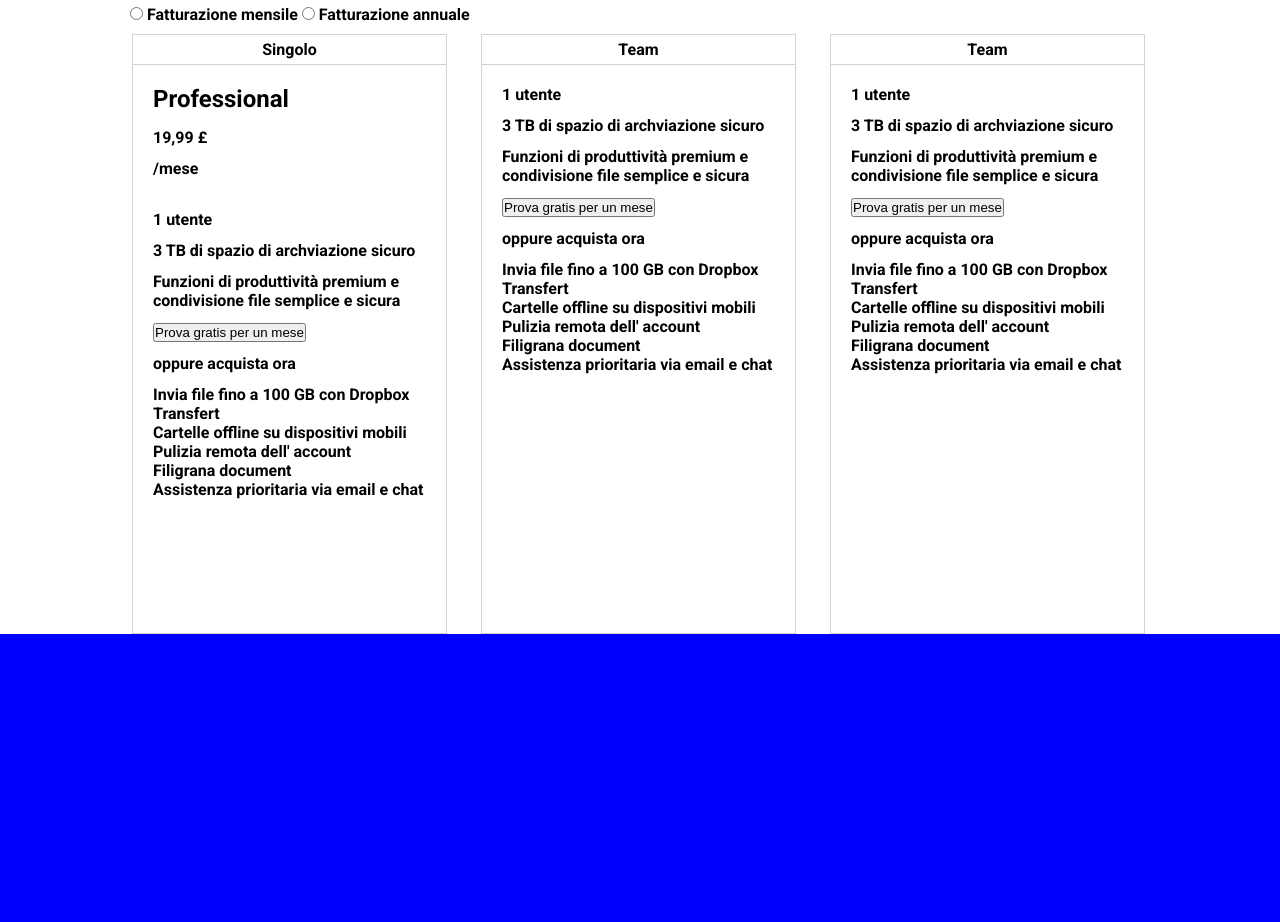
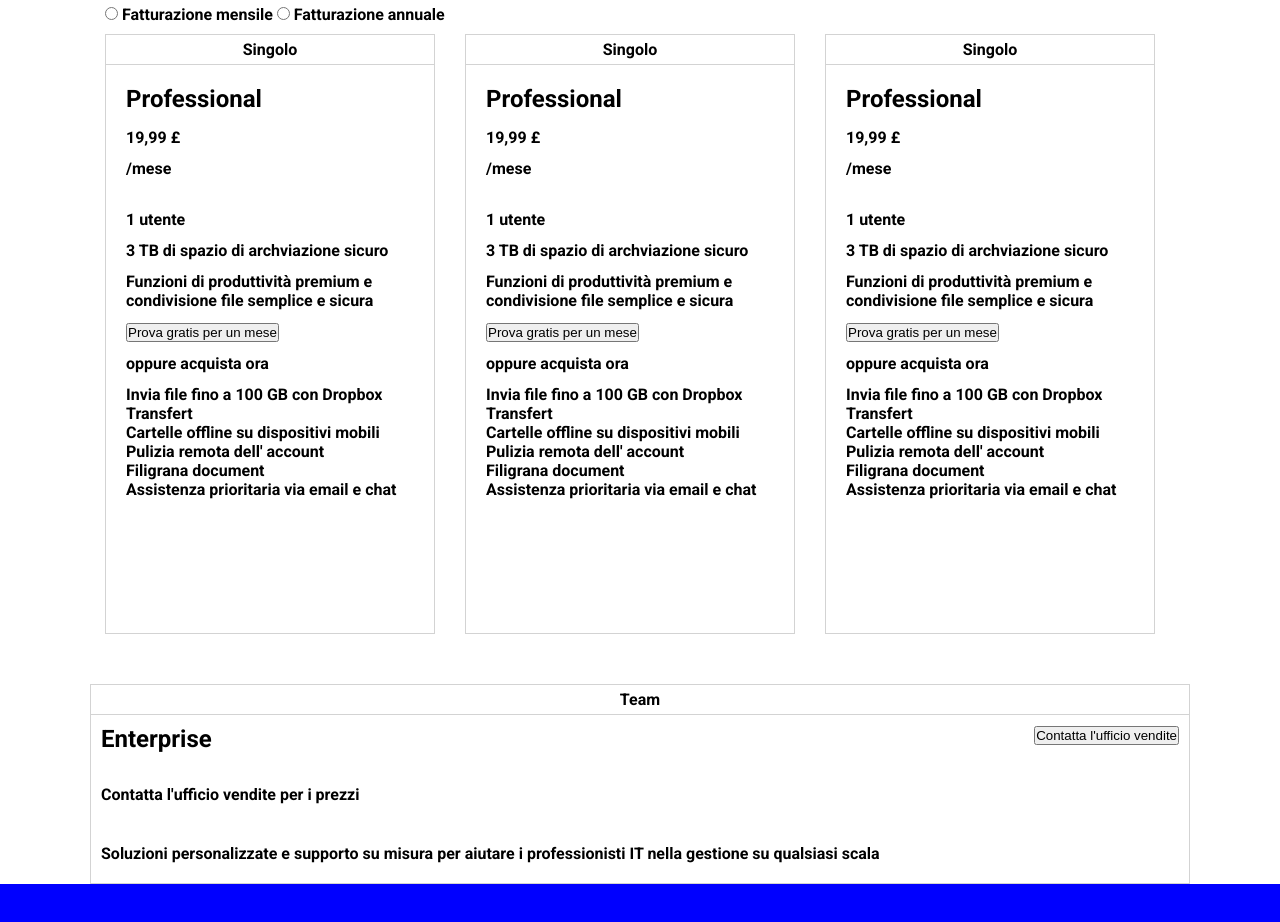
Before and after one commit to GiorgioMonne/htmlcss-dropbox, a plain HTML site: page index.html in a window 1280 px wide. Shown: the part 1260-2182 px from the top of the page. Drawn offline with Linux system fonts and the light colour scheme.

Commit message:
proseguimento colonne

```diff
--- a/css/style.css
+++ b/css/style.css
@@ -9,12 +9,20 @@
 .container{
     width: 90%;
     margin: auto;
-    max-width: 1050px;
+    max-width: 1100px;
     margin-bottom: 1px solid black;
 }
 
 body{
     font-family: 'Roboto', sans-serif;
+}
+
+.left{
+    float: left;
+}
+
+.rigth{
+    float: right;
 }
 
 /* ***** header ***** */
@@ -200,7 +208,7 @@ nav li a:hover{
     /* padding: 10px; */
     height: 100%;
     float: left;
-    margin: 0 17px;
+    margin: 0 15px;
     /* background-color: rgb(106, 83, 126); */
     border: 1px solid lightgrey;
 }
@@ -231,6 +239,50 @@ nav li a:hover{
 
 .ul-colonna ul li{
     list-style-type: none;
+}
+
+.Enterprise{
+    width: 100%;
+    margin-top: 50px;
+    padding-bottom: 20px;
+    /* margin: 0 15px; */
+    /* background-color: rgb(106, 83, 126); */
+    border: 1px solid lightgrey;
+}
+
+.team{
+    padding: 5px 0;
+    width: 100%;
+    text-align: center;
+    border-bottom: 1px solid lightgray;
+}
+
+.sin-des{
+    width: 100%;
+    height: 50px;
+    padding: 10px;
+    display: block;
+    /* background-color: aqua; */
+}
+
+.ciccio{
+    float: left;
+}
+
+.pluto{
+    float: right;
+}
+
+.paperino{
+    padding: 0 10px;
+    margin: 20px 0;
+    /* background-color: rgb(226, 43, 141); */
+}
+
+.minnie{
+    padding: 0 10px;
+    margin-top: 40px;
+    /* background-color: rgb(43, 226, 55); */
 }
 
 /* *** footer *** */
--- a/index.html
+++ b/index.html
@@ -79,9 +79,7 @@
     <main>
         <div class="container">
             <div class="clearfix ">
-
                 <div class="cont">
-
                     <h2 class="piano">Trova il piano Dropbox Business che fa per te</h2>
 
                     <div class="radio">
@@ -97,15 +95,12 @@
                 </div>
 
                 <div class="colonne">
-
                     <div class="cln">
-
                         <div class="sopra">
                             <span class="su">Singolo</span>
                         </div>
 
                         <div class="contenuto-col">
-
                             <h2>
                                 Professional
                             </h2>
@@ -117,7 +112,6 @@
                         </div>
 
                         <div class="contenuto-col">
-
                             <div>1 utente</div>
 
                             <div>3 TB di spazio di archviazione sicuro</div>
@@ -125,12 +119,12 @@
                             <div>Funzioni di produttività premium e condivisione file semplice e sicura</div>
 
                             <div>
-
                                 <button type="button">Prova gratis per un mese</button>
 
                             </div>
 
-                                <div>oppure <span> acquista ora</span>
+                            <div>
+                                oppure <span> acquista ora</span>
 
                             </div>
 
@@ -148,14 +142,24 @@
 
                     </div>
 
-                    <div class="cln due">
+                    <div class="cln">
 
                         <div class="sopra">
-                            <span class="su">Team</span>
+                            <span class="su">Singolo</span>
                         </div>
 
                         <div class="contenuto-col">
+                            <h2>
+                                Professional
+                            </h2>
 
+                            <div>19,99 £</div>
+
+                            <div>/mese</div>
+
+                        </div>
+
+                        <div class="contenuto-col">
                             <div>1 utente</div>
 
                             <div>3 TB di spazio di archviazione sicuro</div>
@@ -163,12 +167,11 @@
                             <div>Funzioni di produttività premium e condivisione file semplice e sicura</div>
 
                             <div>
-
                                 <button type="button">Prova gratis per un mese</button>
 
                             </div>
 
-                                <div>oppure <span> acquista ora</span>
+                            <div>oppure <span> acquista ora</span>
 
                             </div>
 
@@ -182,19 +185,29 @@
                                 </ul>
                             </div>
 
-
                         </div>
 
                     </div>
 
+
+
                     <div class="cln">
-
                         <div class="sopra">
-                            <span class="su">Team</span>
+                            <span class="su">Singolo</span>
                         </div>
 
                         <div class="contenuto-col">
+                            <h2>
+                                Professional
+                            </h2>
 
+                            <div>19,99 £</div>
+
+                            <div>/mese</div>
+
+                        </div>
+
+                        <div class="contenuto-col">
                             <div>1 utente</div>
 
                             <div>3 TB di spazio di archviazione sicuro</div>
@@ -202,12 +215,12 @@
                             <div>Funzioni di produttività premium e condivisione file semplice e sicura</div>
 
                             <div>
-
                                 <button type="button">Prova gratis per un mese</button>
 
                             </div>
 
-                                <div>oppure <span> acquista ora</span>
+                            <div>
+                                oppure <span> acquista ora</span>
 
                             </div>
 
@@ -220,14 +233,34 @@
                                     <li>Assistenza prioritaria via email e chat</li>
                                 </ul>
                             </div>
+                        </div>
+                    </div>
+                </div>
 
+                <div class="Enterprise">
+                    <div class="team">
+                        <span>Team</span>
+                    </div>
 
+                    <div class="sin-des">
+
+                        <div class="ciccio">
+                            <h2>Enterprise</h2>
                         </div>
 
+                        <div class="pluto">
+                            <button type="button">Contatta l'ufficio vendite</button>
+                        </div>
                     </div>
 
+                    <div class="paperino">
+                        <span >Contatta l'ufficio vendite per i prezzi</span>
+                    </div>
+
+                    <div class="minnie">
+                        <span>Soluzioni personalizzate e supporto su misura per aiutare i professionisti IT nella gestione su qualsiasi scala</span>
+                    </div>
                 </div>
-
             </div>
         </div>
     </main>
```
